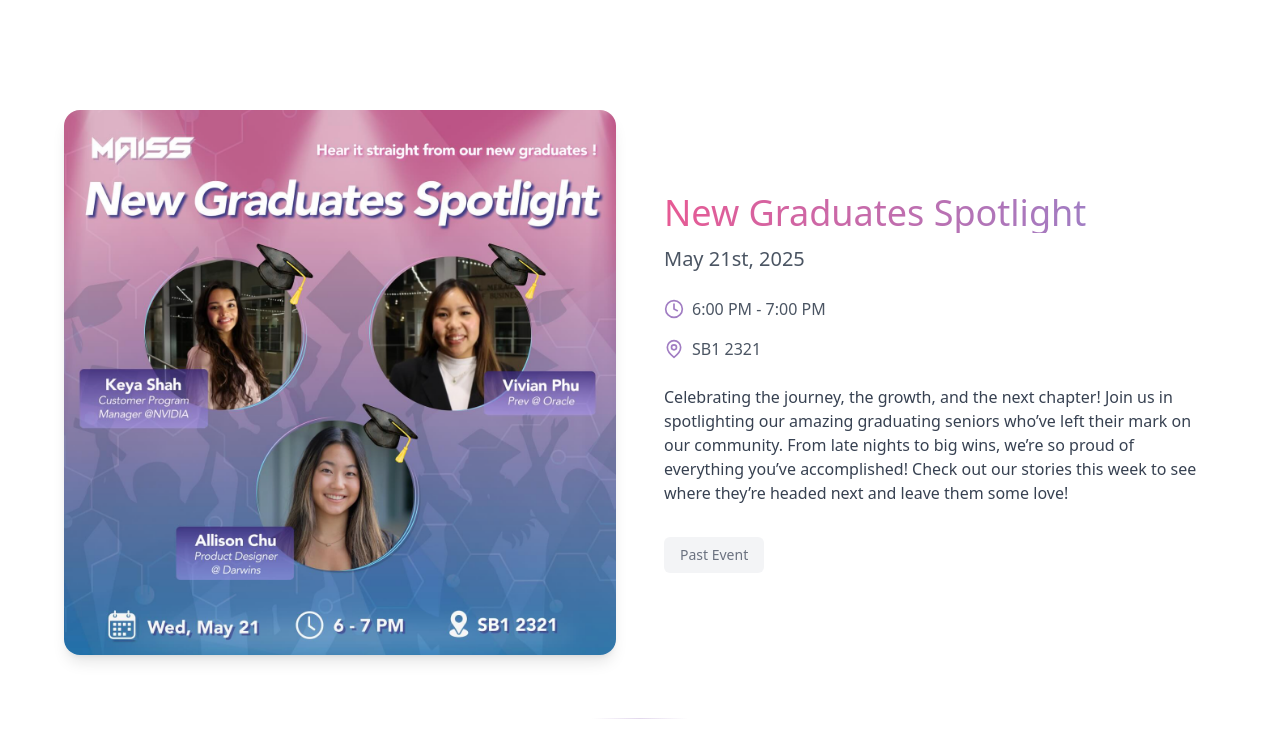
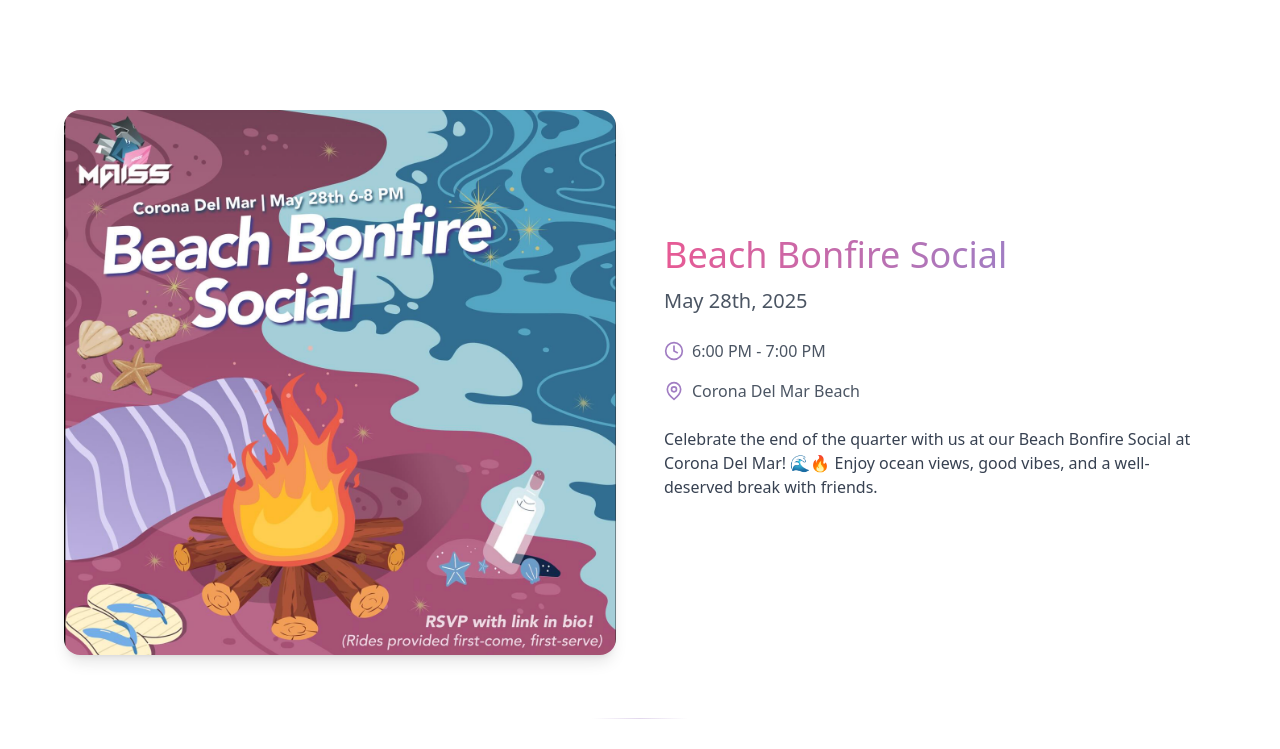
Before and after one commit to maissuci/maiss-website, a Next.js app: page /events in a window 1280 px wide. Shown: the part 682-1431 px from the top of the page. Built offline with nearby package versions, Linux system fonts and the light colour scheme.

Commit message:
added week 9 event

```diff
--- a/components/Events.tsx
+++ b/components/Events.tsx
@@ -22,6 +22,17 @@
 export default function EventsPage() {
   const [isScrolled, setIsScrolled] = useState(false)
   const [events, setEvents] = useState<Event[]>([
+    {
+      id: "beach-bonfire",
+      title: "Beach Bonfire Social",
+      date: "May 28th, 2025",
+      time: "6:00 PM - 7:00 PM",
+      location: "Corona Del Mar Beach",
+      description:
+        "Celebrate the end of the quarter with us at our Beach Bonfire Social at Corona Del Mar! 🌊🔥 Enjoy ocean views, good vibes, and a well-deserved break with friends.",
+      image: "/images/events/event9.png",
+      status: "upcoming",
+    },
     {
       id: "new-grad-spotlight",
       title: "New Graduates Spotlight",
```
Also changed, not shown: public/images/events/event9.png (added).
